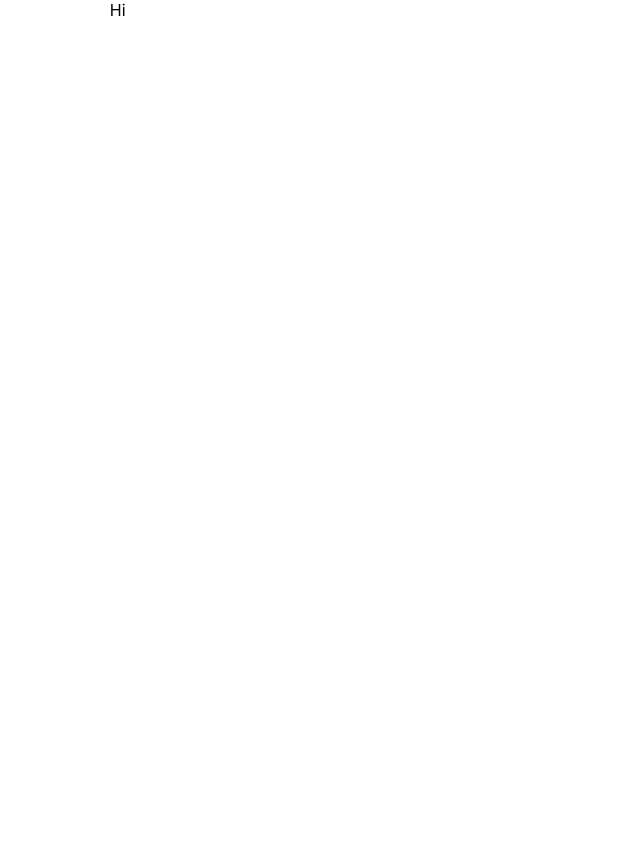
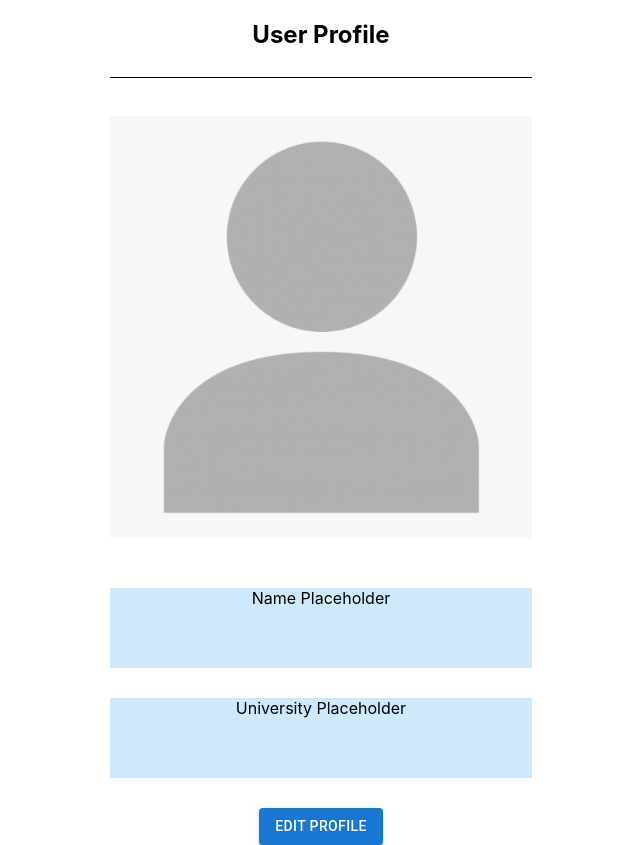
Before and after one commit to elizachary99/studdi, a React (Create React App) app: page /profile in a window 1280 px wide. Shown: the whole page, without its empty margins (319-959 px from the left). Before the commit the page ends 800 px from the top, so only its background shows below. Built offline with nearby package versions, Linux system fonts and the light colour scheme.

Commit message:
incomplete profile
placeholders for everything, no navbar, bad styling

```diff
--- a/src/EditProfile.js
+++ b/src/EditProfile.js
@@ -63,7 +63,7 @@ function EditProfile() {
     const classes = ['BIOL 101', 'ECON101']
 
     return (
-        <Stack id="profile-panel" direction="column" alignItems="center">
+        <Stack id="editprofile-panel" direction="column" alignItems="center">
             <h2>Create/Edit Profile</h2><br />
             <form onSubmit={handleSubmit}>
                 <Stack id="profile-form" direction="column" alignItems="center">
--- a/src/Profile.js
+++ b/src/Profile.js
@@ -1,13 +1,21 @@
 import { useState } from 'react'
-import {Button, FormControl, Stack, TextField} from '@mui/material'
-import {useNavigate} from 'react-router-dom'
+import { Button, FormControl, Stack, TextField, Container, Box } from '@mui/material'
+import { useNavigate } from 'react-router-dom'
+import "./index.css"
 
-function Profile(){
+function Profile() {
 
     const navigate = useNavigate()
 
-    return(
-        <div>Hi</div>
+    return (
+        <Stack id="profile-panel" direction="column" alignItems="center">
+            <h2>User Profile</h2>
+            <hr />
+            <img id="user-pic" src={"./profile_pics/placeholder.png"} alt={"placeholder"} style={{ width: "100%", marginTop: "30px", marginBottom: "30px" }} /><br />
+            <Box sx={{ bgcolor: '#cfe8fc', height: "10vh", width:"100%" }} textAlign="center"> Name Placeholder </Box>
+            <Box sx={{ bgcolor: '#cfe8fc', height: "10vh", width:"100%", marginTop: "30px"}} textAlign="center"> University Placeholder </Box>
+            <Button id="save-profile" variant="contained" type="submit" sx={{marginTop: "30px"}} onClick={() => {navigate("/editProfile")}}>Edit Profile</Button>
+        </Stack>
     )
 }
 
--- a/src/Signup.js
+++ b/src/Signup.js
@@ -4,7 +4,7 @@ import {useNavigate} from 'react-router-dom'
 
 function Signup(){
 
-    const [username, setUsername] = useState("")
+    const [edu, setEdu] = useState("")
     const [password, setPassword] = useState("")
     const [confirmPassword, setConfirmPassword] = useState("")
     const [error, setError] = useState("\u00A0")
@@ -22,8 +22,8 @@ function Signup(){
             <div>Create Account</div><br />
             <form onSubmit={handleSubmit}>
                 <Stack id="login-form" direction="column" alignItems="center">
-                    <TextField id="username" label='Username' required
-                        value={username} onChange={e => setUsername(e.target.value)} /><br />
+                    <TextField id="edu" label='University Email' required
+                        value={edu} onChange={e => setEdu(e.target.value)} /><br />
                     <TextField id='password' label='Password' type='password' required
                         value={password} onChange={e => setPassword(e.target.value)} /><br />
                     <TextField id='confirm-password' label='Confirm Password' type='password' required
--- a/src/index.css
+++ b/src/index.css
@@ -20,3 +20,12 @@ code {
 center{
   align-content: center !important;
 }
+
+hr {
+  border: 0;
+  clear:both;
+  display:block;
+  width: 100%;
+  background-color:black;
+  height: 1px;
+}
```
